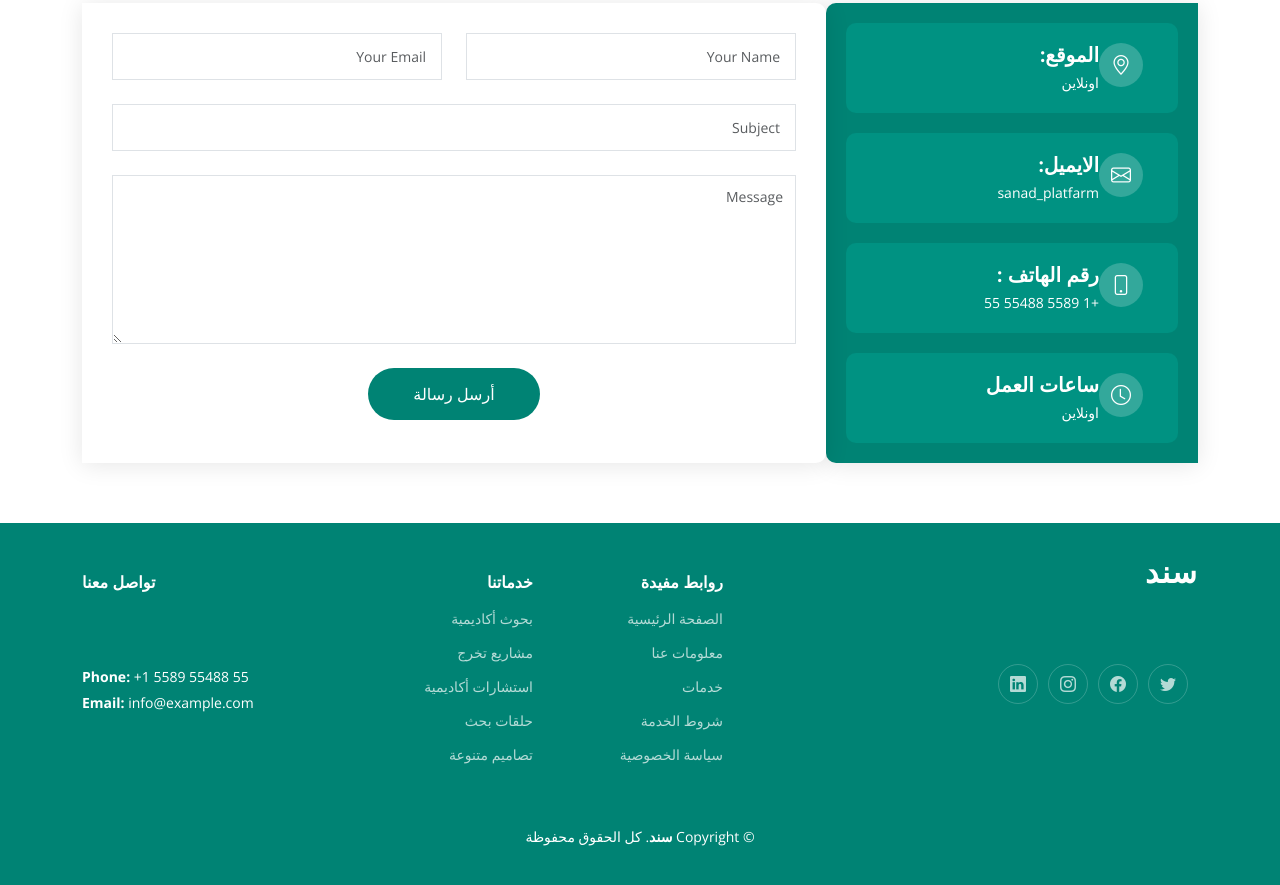
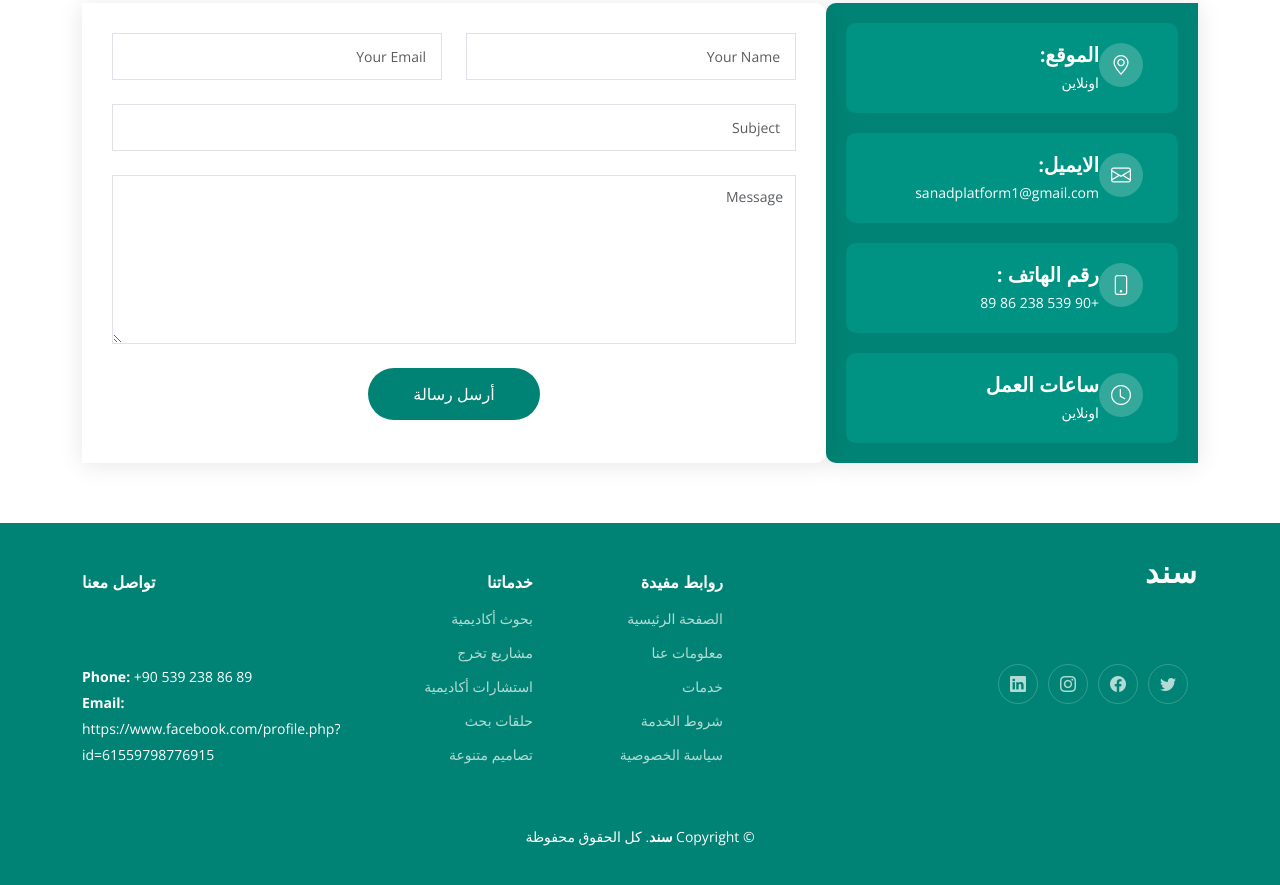
Before and after one commit to OmarDandsh/sanad, a plain HTML site: page index.html in a window 1280 px wide. Shown: the part 4153-5038 px from the top of the page. Drawn offline with nearby package versions, Linux system fonts and the light colour scheme.

Commit message:
Update index.html

```diff
--- a/index.html
+++ b/index.html
@@ -45,7 +45,7 @@
       <div class="contact-info d-flex align-items-center">
         <i class="bi bi-envelope d-flex align-items-center"><a href="mailto:sanadplatform1@gmail.com">sanadplatform1@gmail.com
 </a></i>
-        <i class="bi bi-phone d-flex align-items-center ms-4"><span>+1 5589 55488 55</span></i>
+        <i class="bi bi-phone d-flex align-items-center ms-4"><span>+90 539 238 86 89</span></i>
       </div>
       <div class="social-links d-none d-md-flex align-items-center">
         <a href="#" class="twitter"><i class="bi bi-twitter"></i></a>
@@ -394,7 +394,8 @@
                 <i class="bi bi-envelope flex-shrink-0"></i>
                 <div>
                   <h4>الايميل:</h4>
-                  <p>sanad_platfarm</p>
+                  <p>sanadplatform1@gmail.com
+</p>
                 </div>
               </div><!-- End Info Item -->
 
@@ -402,7 +403,7 @@
                 <i class="bi bi-phone flex-shrink-0"></i>
                 <div>
                   <h4>رقم الهاتف :</h4>
-                  <p>+1 5589 55488 55</p>
+                  <p>+90 539 238 86 89</p>
                 </div>
               </div><!-- End Info Item -->
 
@@ -461,7 +462,7 @@
           <br><br>
           <div class="social-links d-flex mt-4">
             <a href="#" class="twitter"><i class="bi bi-twitter"></i></a>
-            <a href="#" class="facebook"><i class="bi bi-facebook"></i></a>
+            <a href="https://www.facebook.com/profile.php?id=61559798776915" class="facebook"><i class="bi bi-facebook"></i></a>
             <a href="#" class="instagram"><i class="bi bi-instagram"></i></a>
             <a href="#" class="linkedin"><i class="bi bi-linkedin"></i></a>
           </div>
@@ -501,8 +502,8 @@
           <p>
 
             <br><br>
-            <strong>Phone:</strong> +1 5589 55488 55<br>
-            <strong>Email:</strong> info@example.com<br>
+            <strong>Phone:</strong> +90 539 238 86 89<br>
+            <strong>Email:</strong> https://www.facebook.com/profile.php?id=61559798776915<br>
           </p>
 
         </div>
```
